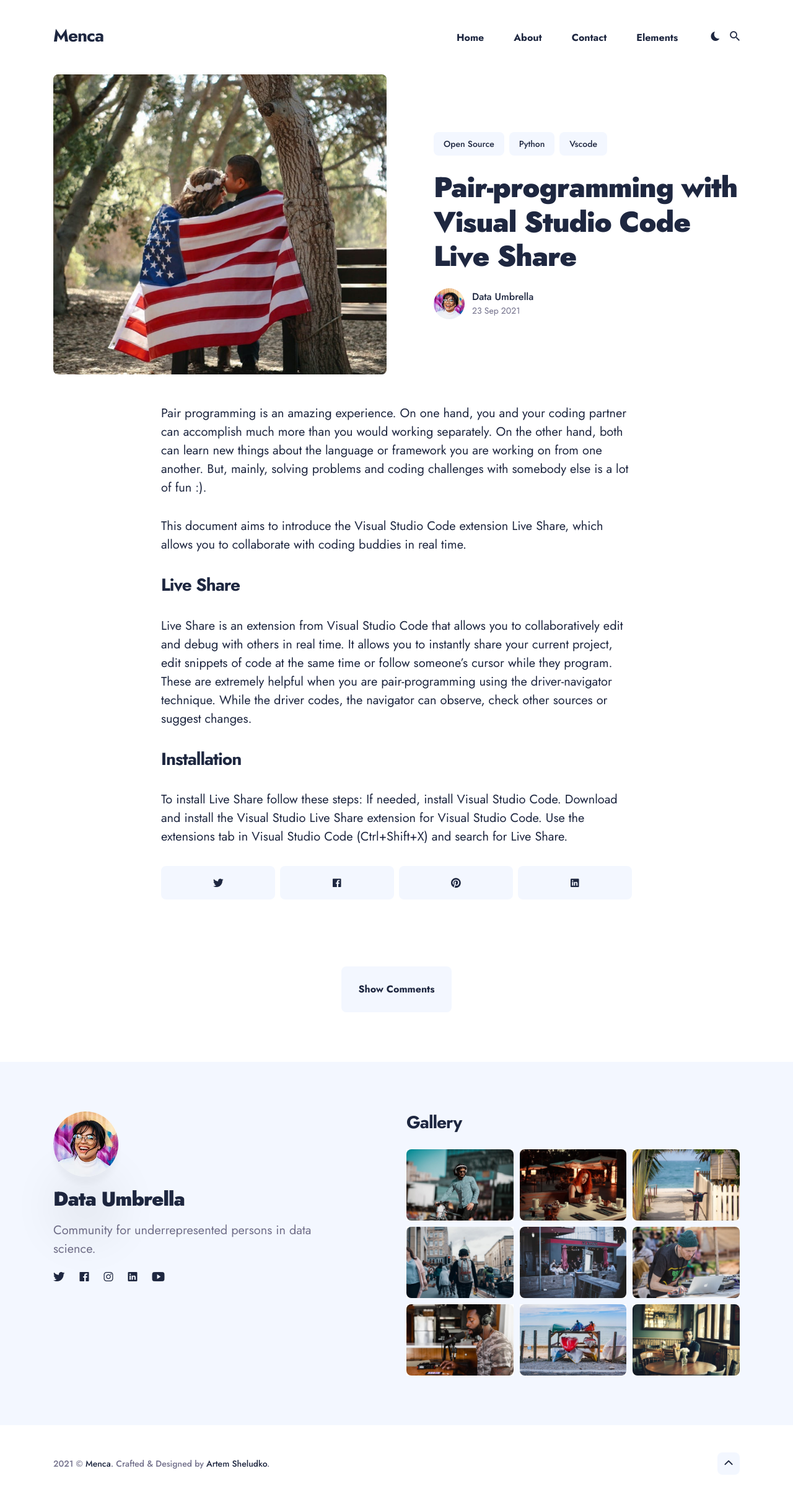
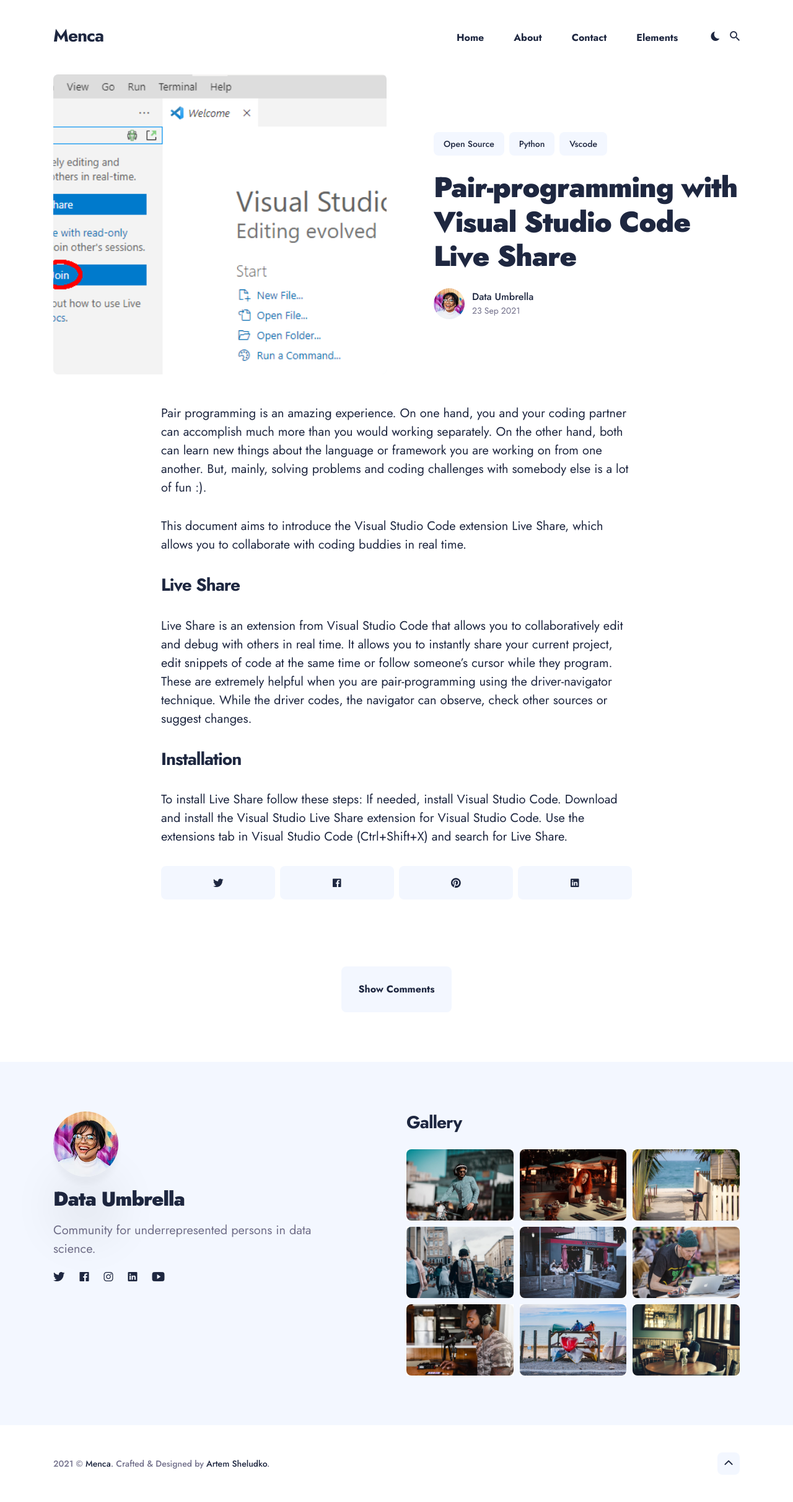
Before and after one commit to data-umbrella/data-umbrella.github.io, a Jekyll site: the page built from _posts/2021-09-23-pair-programming-with-Visual-Studio-Code-Live-Share.md, in a window 1280 px wide. Shown: the whole page at 62% size. Built offline with Jekyll 4.4.1, drawn with Linux system fonts in a browser that asks for light colours; nearby versions of some CDN libraries.

Commit message:
Update 2021-09-23-pair-programming-with-Visual-Studio-Code-Live-Share.md

```diff
--- a/_posts/2021-09-23-pair-programming-with-Visual-Studio-Code-Live-Share.md
+++ b/_posts/2021-09-23-pair-programming-with-Visual-Studio-Code-Live-Share.md
@@ -3,7 +3,7 @@ layout: post
 title:  Pair-programming with Visual Studio Code Live Share
 description: Pair-programming with Visual Studio Code Live Share
 date:   2021-09-23 15:01:35 +0300
-image:  '/images/15.jpg'
+image:  '/images/vsc/image9.png'
 tags:   [open source, python, vscode]
 ---
 Pair programming is an amazing experience. On one hand, you and your coding partner can accomplish much more than you would working separately. On the other hand, both can learn new things about the language or framework you are working on from one another. But, mainly, solving problems and coding challenges with somebody else is a lot of fun :).
```
